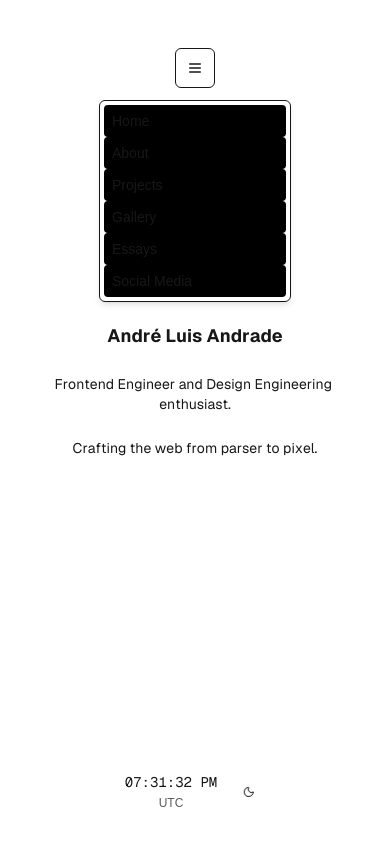
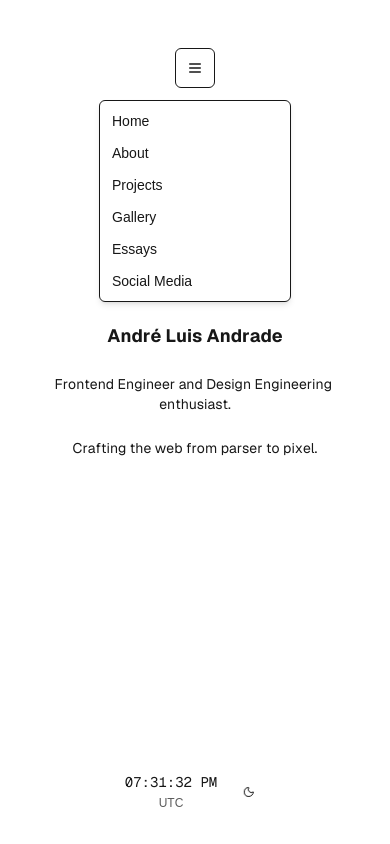
Before and after one commit to anddreluis2/anddre.me, a Next.js app: page / in a window 390 px wide. Both pictures are taken after a click on the button 195 px from the left and 68 px from the top of the page. Built offline with nearby package versions, Linux system fonts and the light colour scheme.

Commit message:
Refactor header navigation logic: Introduce isActiveLink function to streamline active link detection in the Header component, improving code readability and maintainability. Update active link checks in both desktop and dropdown menu rendering.

```diff
--- a/src/components/ui/header.tsx
+++ b/src/components/ui/header.tsx
@@ -34,8 +34,13 @@ export function Header({ className }: HeaderProps) {
   const pathname = usePathname();
   const [activeIndex, setActiveIndex] = useState(0);
 
+  const isActiveLink = (href: string) => {
+    if (href === "/") return pathname === "/";
+    return pathname.startsWith(href);
+  };
+
   useEffect(() => {
-    const index = NAVIGATION_ITEMS.findIndex((item) => item.href === pathname);
+    const index = NAVIGATION_ITEMS.findIndex((item) => isActiveLink(item.href));
     setActiveIndex(index !== -1 ? index : 0);
   }, [pathname]);
 
@@ -70,7 +75,7 @@ export function Header({ className }: HeaderProps) {
               />
 
               {NAVIGATION_ITEMS.map((item) => {
-                const isActive = pathname === item.href;
+                const isActive = isActiveLink(item.href);
 
                 return (
                   <NavigationMenuItem key={item.href}>
@@ -119,12 +124,12 @@ export function Header({ className }: HeaderProps) {
               className="w-48 mt-2 z-[100] animate-in data-[state=open]:fade-in-0 data-[state=open]:zoom-in-95 data-[state=closed]:fade-out-0 data-[state=closed]:zoom-out-95 data-[state=closed]:animate-out data-[side=bottom]:slide-in-from-top-2"
             >
               {NAVIGATION_ITEMS.map((item) => {
-                const isActive = pathname === item.href;
+                const isActive = isActiveLink(item.href);
                 return (
                   <DropdownMenuItem key={item.href} asChild>
                     <Link
                       href={item.href}
-                      className={`w-full bg-black cursor-pointer transition-all duration-200 hover:scale-[1.02] ${
+                      className={`w-full cursor-pointer transition-all duration-200 hover:scale-[1.02] ${
                         isActive
                           ? "bg-accent text-accent-foreground font-medium"
                           : ""
```
